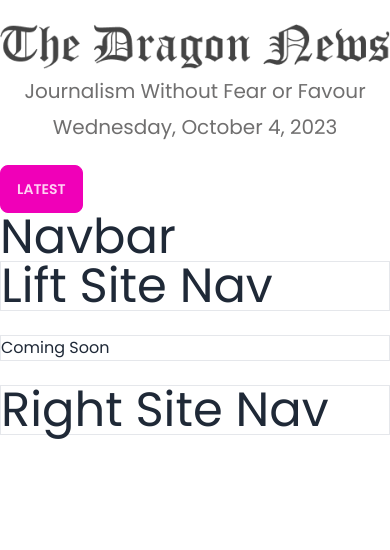
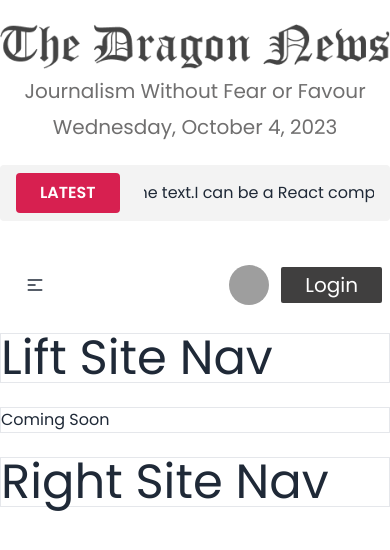
Before and after one commit to Jubair1996/react-dragon-news-auth, a React (Vite) app: page / in a window 390 px wide. Shown: the top 550 px of the page. Built offline with nearby package versions, Linux system fonts and the light colour scheme; grey boxes are pictures that could not be loaded.

Commit message:
Navbar section added

```diff
--- a/package.json
+++ b/package.json
@@ -16,6 +16,7 @@
     "moment": "^2.29.4",
     "react": "^18.2.0",
     "react-dom": "^18.2.0",
+    "react-fast-marquee": "^1.6.1",
     "react-router-dom": "^6.16.0",
     "sort-by": "^1.2.0"
   },
--- a/src/Pages/Home/BreakingNews.jsx
+++ b/src/Pages/Home/BreakingNews.jsx
@@ -1,13 +1,16 @@
-
+import Marquee from "react-fast-marquee";
 const BreakingNews = () => {
-    return (
-        <div>
-          <button className="btn btn-secondary">Latest</button>
-          <div>
-
-         </div>
-        </div>
-    );
+  return (
+    <div className="flex gap-6 bg-[#F3F3F3] justify-center items-center px-4 mb-4 py-2 rounded">
+      <button className="bg-[#D72050] px-6 py-2 text-white rounded uppercase font-semibold ">Latest</button>
+      <div>
+        <Marquee pauseOnHover={true} speed={100} >
+          I can be a React component, multiple React components, or just some
+          text.
+        </Marquee>
+      </div>
+    </div>
+  );
 };
 
 export default BreakingNews;
--- a/src/shared/Navbar/Navbar.jsx
+++ b/src/shared/Navbar/Navbar.jsx
@@ -1,10 +1,59 @@
+import { Link, NavLink } from "react-router-dom";
+import userDefaultPic from "../../assets/user.png"
+const Navbar = () => {
+    const navLinks = <>
+    <li><NavLink to = "/">Home</NavLink></li>
+    <li><NavLink to = "/about">About</NavLink></li>
+    <li><NavLink to="/career">Career</NavLink></li>
 
-const Navbar = () => {
-    return (
-        <div>
-            <h1 className="text-5xl">Navbar</h1>
+    </>
+  return (
+    <div className="navbar bg-base-100">
+      <div className="navbar-start">
+        <div className="dropdown">
+          <label tabIndex={0} className="btn btn-ghost lg:hidden">
+            <svg
+              xmlns="http://www.w3.org/2000/svg"
+              className="h-5 w-5"
+              fill="none"
+              viewBox="0 0 24 24"
+              stroke="currentColor"
+            >
+              <path
+                strokeLinecap="round"
+                strokeLinejoin="round"
+                strokeWidth="2"
+                d="M4 6h16M4 12h8m-8 6h16"
+              />
+            </svg>
+          </label>
+          <ul
+            tabIndex={0}
+            className="menu menu-sm dropdown-content mt-3 z-[1] p-2 shadow bg-base-100 rounded-box w-52 text-[#706F6F]"
+          >
+            {navLinks}
+          </ul>
         </div>
-    );
+      </div>
+      <div className="navbar-center hidden lg:flex">
+        <ul className="menu menu-horizontal text-[#706F6F] px-1">
+          {navLinks}
+        </ul>
+      </div>
+      <div className="navbar-end my-4">
+      <label tabIndex={0} className="btn btn-ghost btn-circle avatar mr-2">
+        <div className="w-10 rounded-full">
+          <img src={userDefaultPic} />
+        </div>
+      </label>
+        <Link>
+          <button className="bg-[#403F3F] px-6 py-1 rounded-sm text-white text-xl">
+            Login
+          </button>
+        </Link>
+      </div>
+    </div>
+  );
 };
 
 export default Navbar;
```
Also changed, not shown: 1 other file (tests, documents, lock files or other folders).
